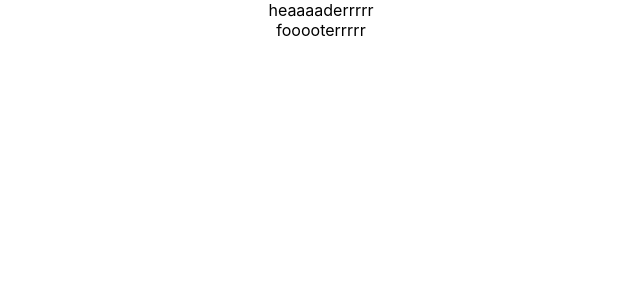
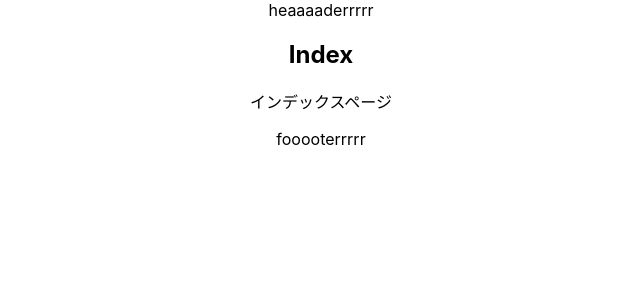
Before and after one commit to ningenMe/ningenme-net-front, a React (Create React App) app: page / in a window 1280 px wide. Shown: the top 300 px of the page, without its empty margins (319-959 px from the left). Built offline with nearby package versions, Linux system fonts and the light colour scheme.

Commit message:
add router

```diff
--- a/package.json
+++ b/package.json
@@ -8,6 +8,7 @@
     "@testing-library/user-event": "^7.1.2",
     "react": "^16.13.1",
     "react-dom": "^16.13.1",
+    "react-router-dom": "^5.1.2",
     "react-scripts": "3.4.1"
   },
   "scripts": {
--- a/src/App.js
+++ b/src/App.js
@@ -1,15 +1,40 @@
 import React  from 'react';
+import { BrowserRouter, Route, Link } from 'react-router-dom'
 import Header from "./js/components/Header";
 import Footer from "./js/components/Footer";
 import './App.css';
 
 function App() {
   return (
-    <div className="App">
-      <Header />
-      <Footer />
-    </div>
+    <BrowserRouter>
+      <div className="App">
+        <Header />
+          <Route exact path='/' component={Index} />
+          <Route path='/second' component={Second} />
+          <Route path='/third' component={Third} />
+        <Footer />
+      </div>
+    </BrowserRouter>
   );
 }
 
+const Index = () => (
+  <div>
+    <h2>Index</h2>
+    <p>インデックスページ</p>
+  </div>
+)
+const Second = () => (
+  <div>
+    <h2>Second</h2>
+    <p>二番目のページです</p>
+  </div>
+)
+const Third = () => (
+  <div>
+    <h2>Third</h2>
+    <p>三番目のページです</p>
+  </div>
+)
+
 export default App;
```
Also changed, not shown: 1 other file (tests, documents, lock files or other folders).
